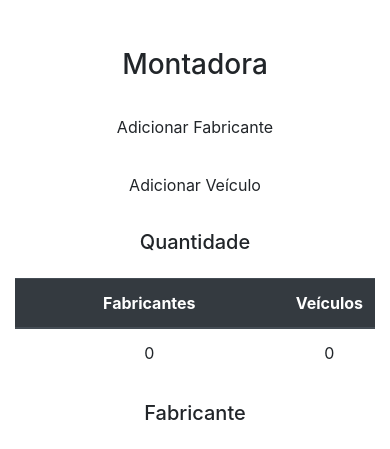
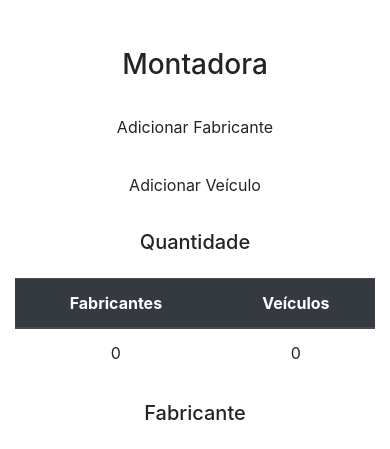
Before and after one commit to gabrielf7/cadastrar_fabricante_veiculos, a PHP site: page / in a window 390 px wide. Shown: the top 449 px of the page. Run offline with PHP 8.4, Linux system fonts and the light colour scheme; data that the repository does not hold is empty; some libraries are stand-ins or nearby versions.

Commit message:
Ajeitando responsividade no mobile

```diff
--- a/src/index.php
+++ b/src/index.php
@@ -38,8 +38,8 @@ include "./connect.php";
                     <table class="table text-center">
                         <thead class="thead-dark">
                             <tr>
-                                <th scope="col" class="col-lg-6 col-sm-6">Fabricantes</td>
-                                <th scope="col" class="col-lg-6 col-sm-6">Veículos</td>
+                                <th scope="col">Fabricantes</td>
+                                <th scope="col">Veículos</td>
 
                             </tr>
 
@@ -71,7 +71,7 @@ include "./connect.php";
                     <table class="table table-striped table-dark text-center">
                         <thead>
                             <tr>
-                                <th scope="col-2">id</td>
+                                <th scope="col">id</td>
                                 <th scope="col">Nome do Fabricante</td>
                                 <th scope="col">Setor</td>
 
@@ -104,7 +104,7 @@ include "./connect.php";
                     <table class="table table-dark mb-5 text-center">
                         <thead>
                             <tr>
-                                <th scope="col-2">id</td>
+                                <th scope="col">id</td>
                                 <th scope="col">Nome do Veículo</td>
                                 <th scope="col">Ano</td>
                                 <th scope="col">Preço</td>
```
